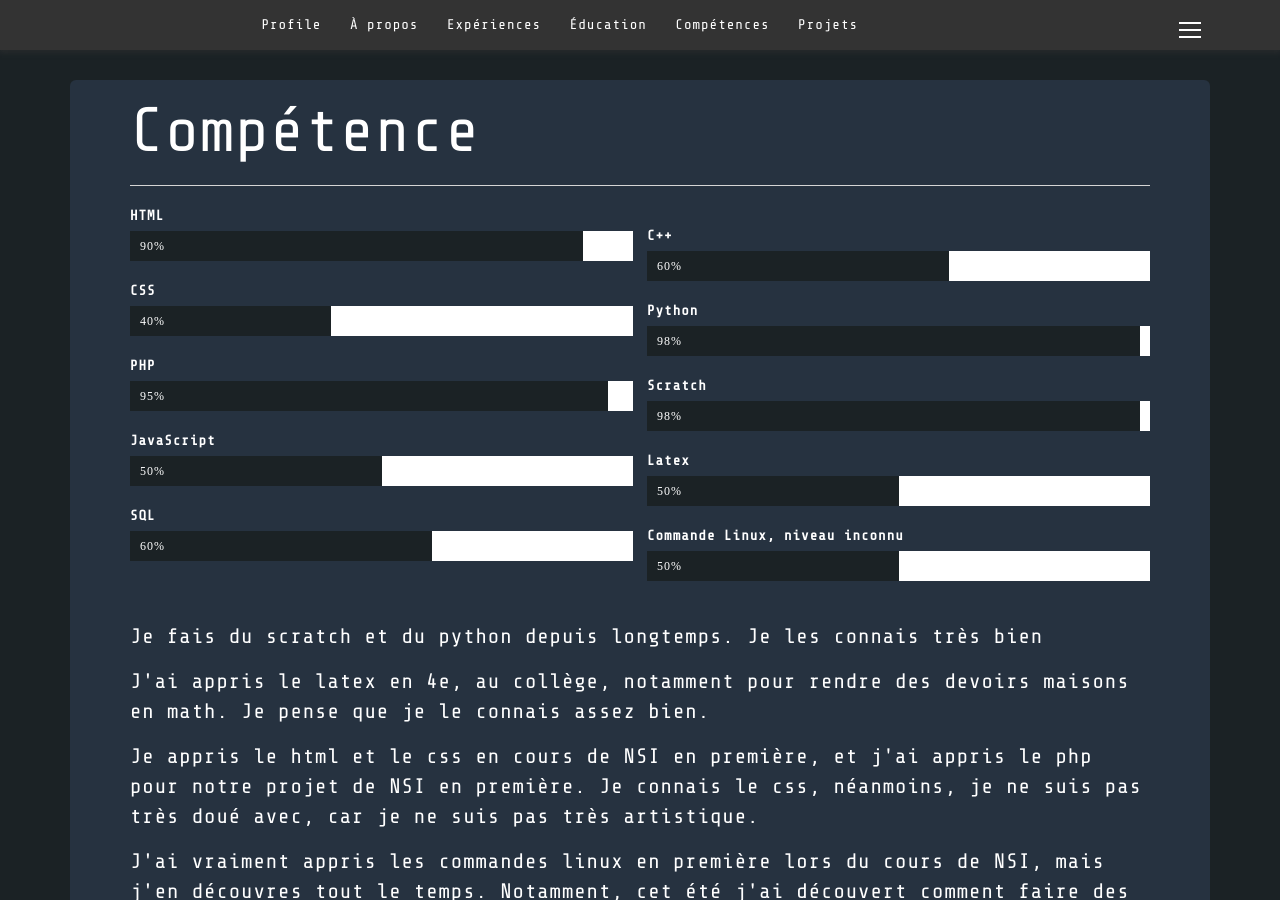
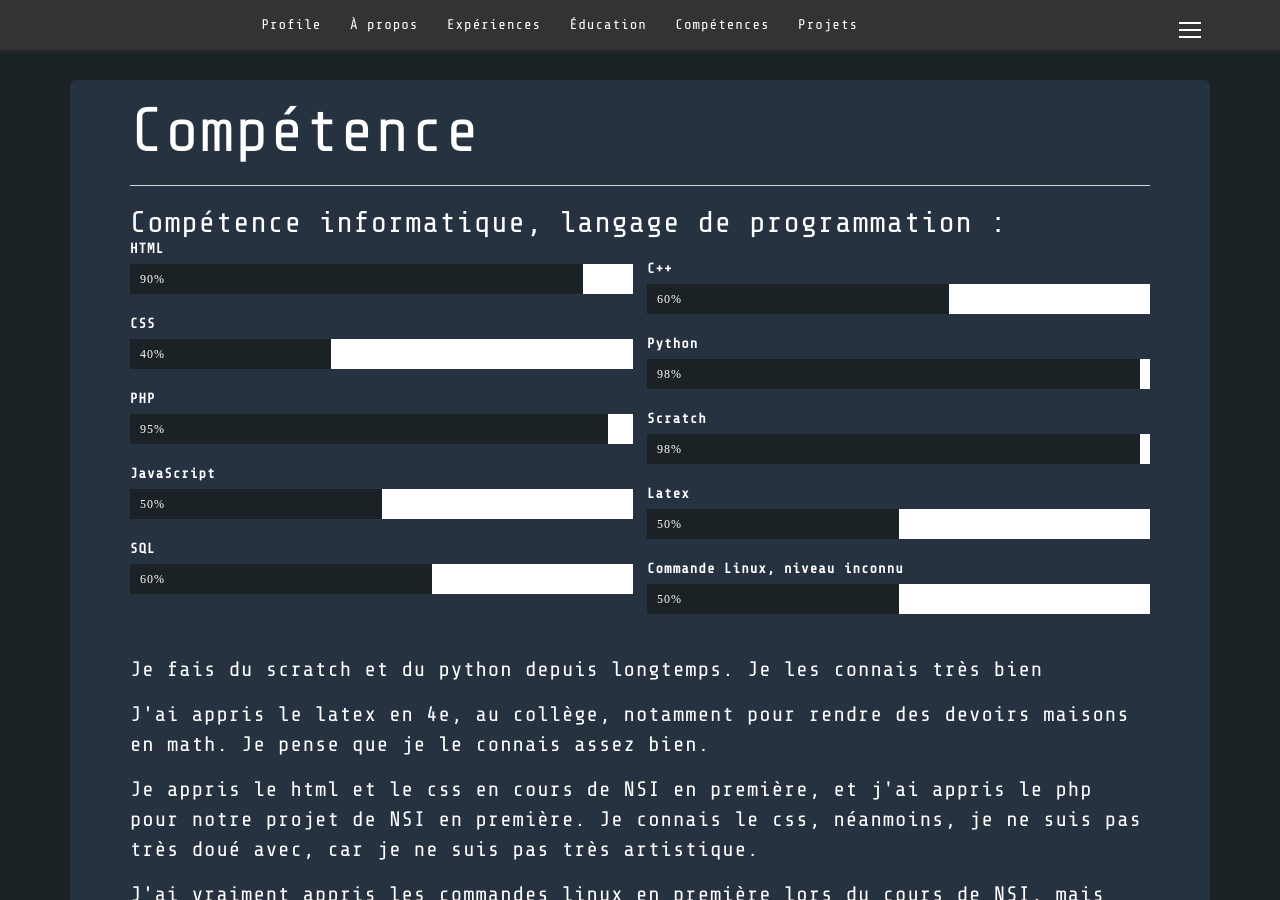
Before and after one commit to MaelC001/MaelC001.github.io, a Jekyll site: the page built from competence/index.html, in a window 1280 px wide and 900 px high. Built offline with Jekyll 4.4.1, drawn with Linux system fonts in a browser that asks for light colours; nearby versions of some CDN libraries.

Commit message:
Update index.html

```diff
--- a/competence/index.html
+++ b/competence/index.html
@@ -6,6 +6,7 @@ title: Portfolio - Competences
 <div class="jumbotron jumbo-background" id="skill">
     <h1>Compétence</h1>
     <hr class="star-bright">
+    <h2>Compétence informatique, langage de programmation :</h2>
     <div id="col">
         <label for="html">HTML</label>
         <div class="barre" id="html">
@@ -74,4 +75,6 @@ title: Portfolio - Competences
     <p>J'ai vraiment appris les commandes linux en première lors du cours de NSI, mais j'en découvres tout le temps. Notamment, cet été j'ai découvert comment faire des boucles, des arrays/listes ...</p>
     <p>Le SQL, j'ai commencé à l'apprendre pendant l'été 2020 pour le projet du site, puis je l'ai appris pendant la terminale en cours de NSI. Par la même occasion, pendant l'été 2020 j'ai aussi appris un peu le javascript aussi pour mon site.</p>
     <p>Le C++, je l'ai appris un petit peu lorsque j'étais dans le club de robotique du collège Stanislas.</p>
+
+    <hr class="star-bright">
 </div>
```
